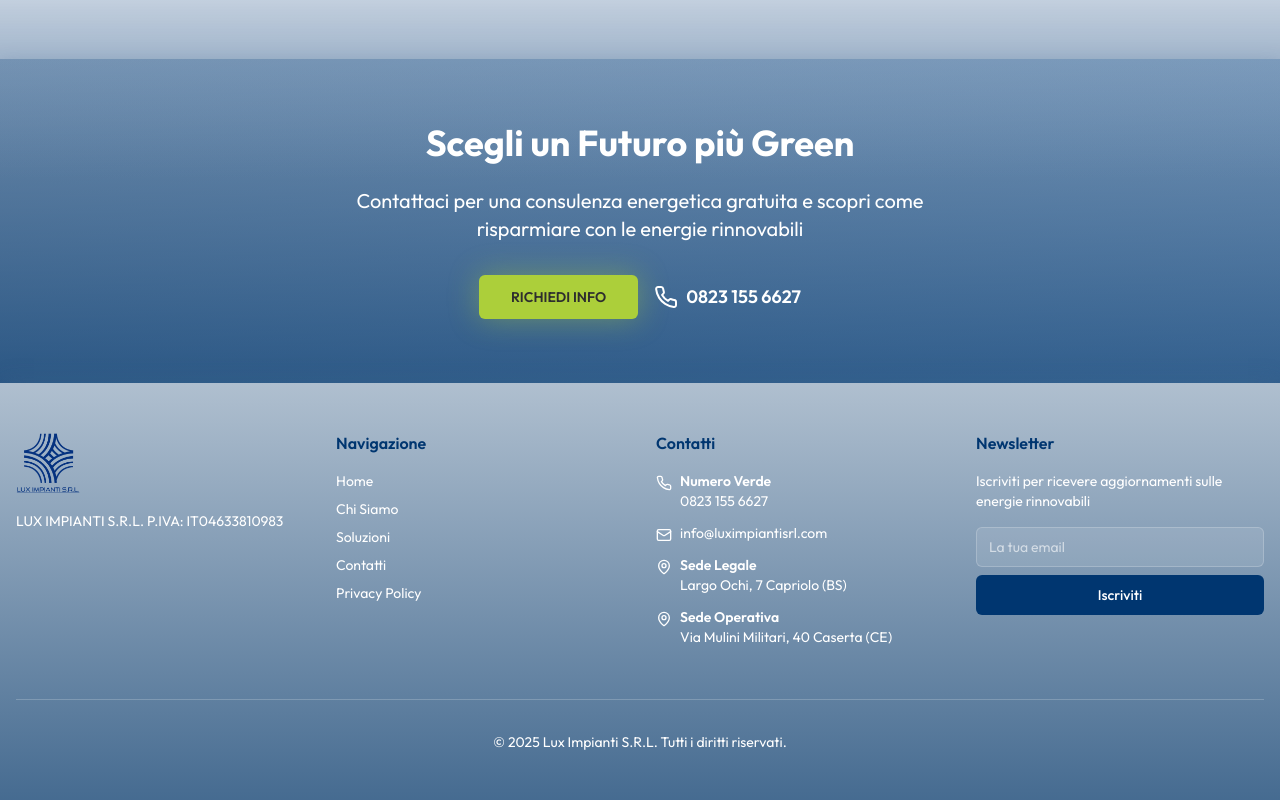
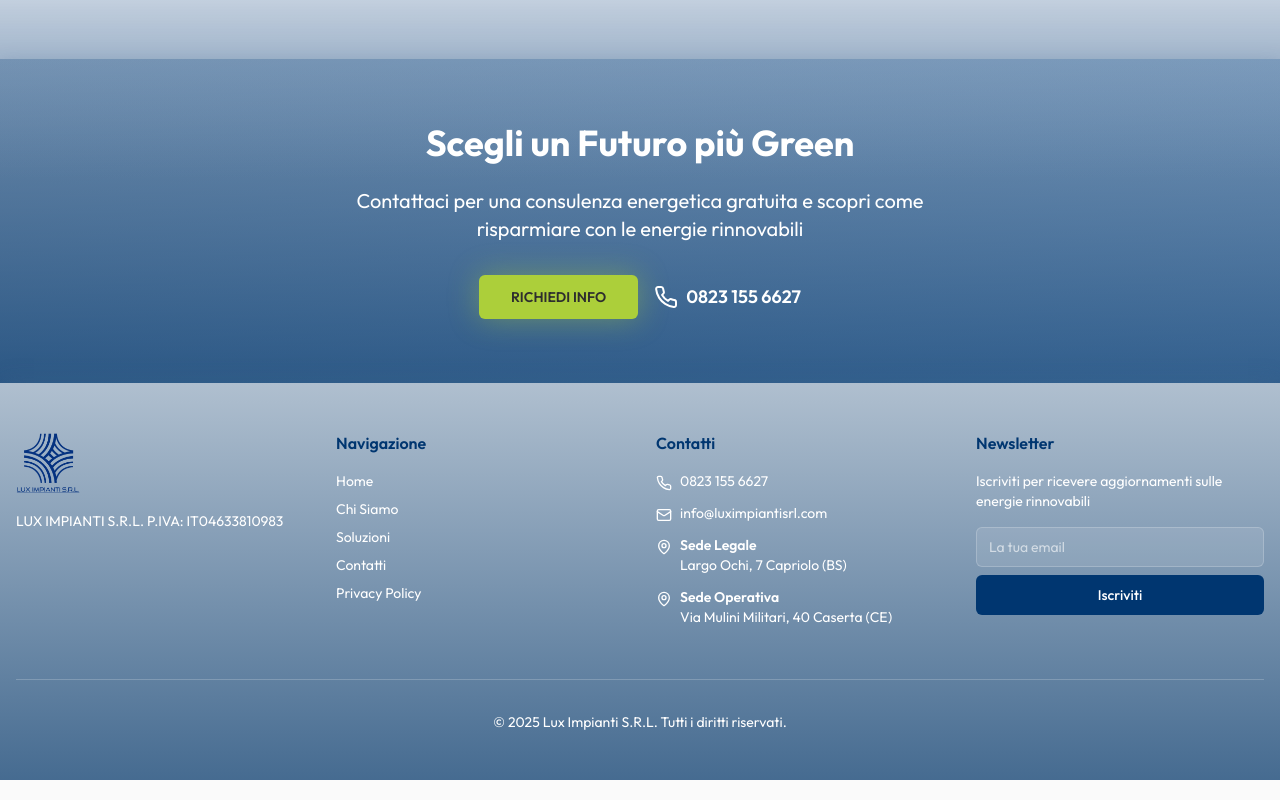
Before and after one commit to Altiory-Consulting/lux-impianti-srl, a React (Vite) app: page / in a window 1280 px wide. Shown: the part 5531-6331 px from the top of the page. Built offline with nearby package versions, Linux system fonts and the light colour scheme; the HTML template or start-up script is replaced by a standard one.

Commit message:
Visual edit in Lovable
Edited UI in Lovable

```diff
--- a/src/components/Footer.tsx
+++ b/src/components/Footer.tsx
@@ -67,7 +67,7 @@ P.IVA: IT04633810983</p>
               <li className="flex items-start gap-2">
                 <Phone className="h-4 w-4 mt-1 flex-shrink-0" />
                 <div>
-                  <p className="font-semibold">Numero Verde</p>
+
                   <a href="tel:800123456" className="hover:text-lime-green">0823 155 6627</a>
                 </div>
               </li>
```
